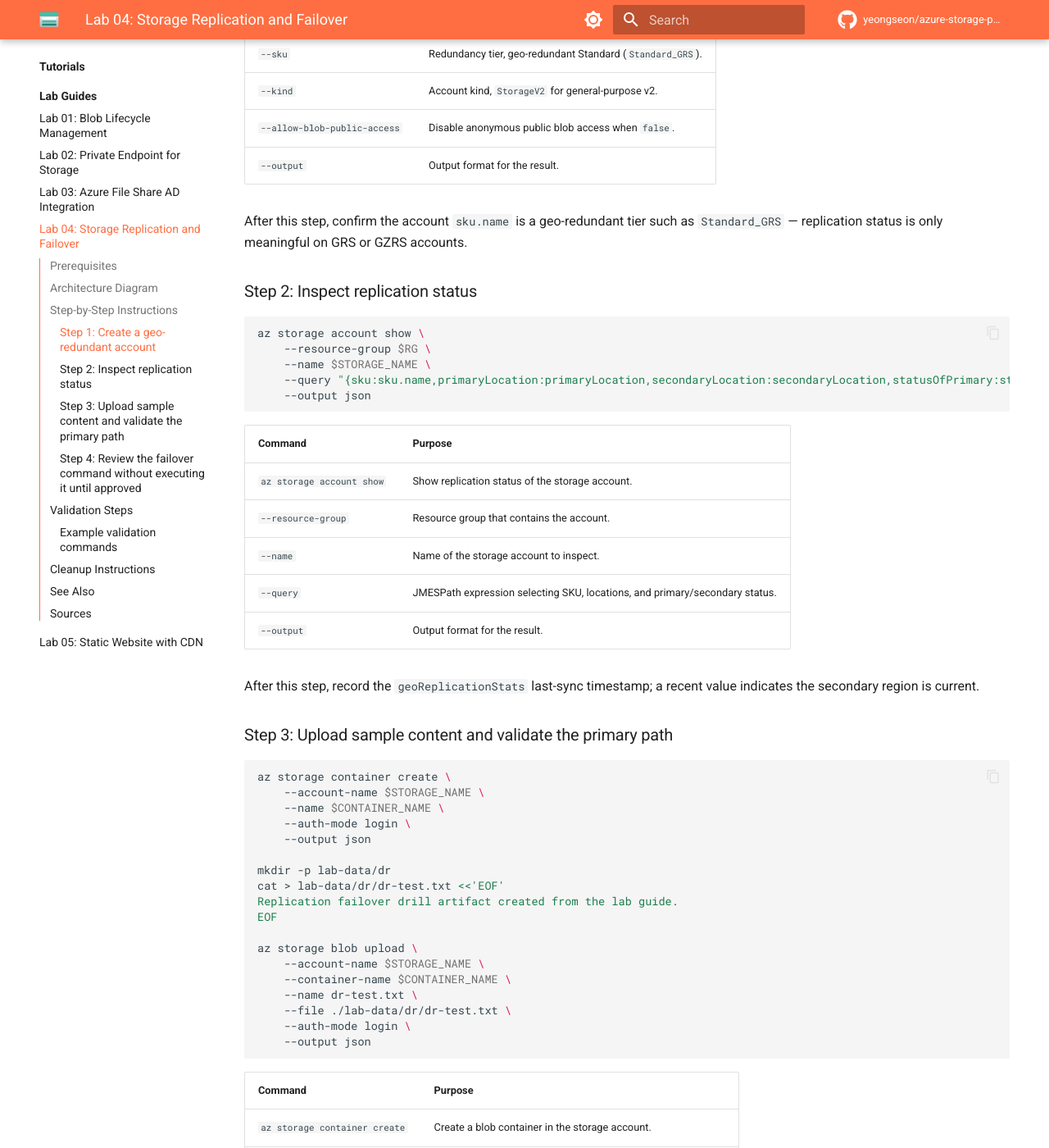
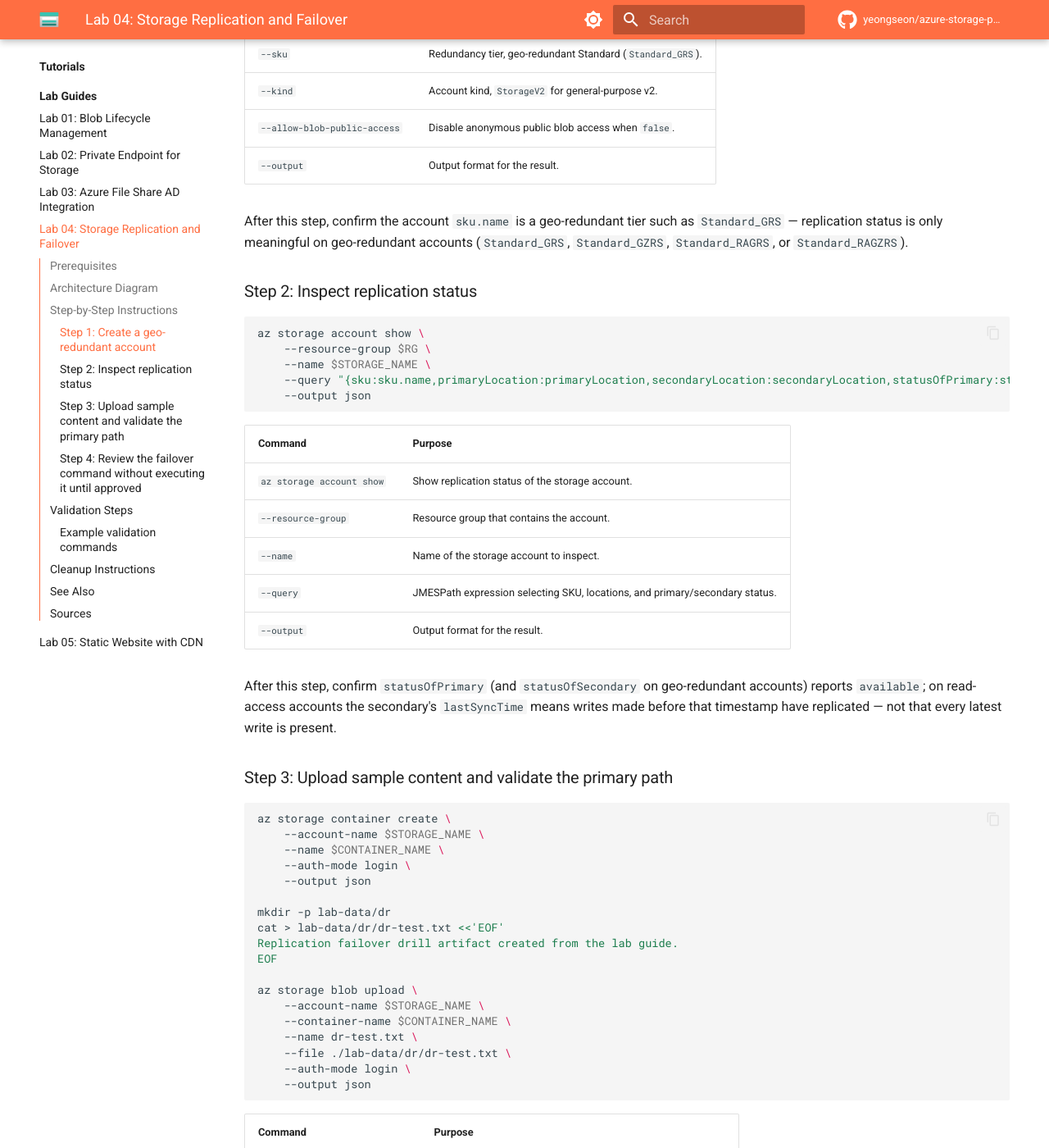
Before and after one commit to yeongseon/azure-storage-practical-guide, an MkDocs documentation site: the page built from docs/tutorials/lab-guides/lab-04-storage-replication-failover.md, in a window 1280 px wide and 1400 px high, scrolled down 1183 px. Shown: the whole window at 82% size. Built offline with MkDocs 1.6.1 and Material for MkDocs 9.7.7, drawn with Linux system fonts in a browser that asks for light colours; comment, search, counter and statistics services are not loaded.

Commit message:
docs: tighten lab-guide verification notes for Azure accuracy

```diff
--- a/docs/tutorials/lab-guides/lab-02-private-endpoint-storage.md
+++ b/docs/tutorials/lab-guides/lab-02-private-endpoint-storage.md
@@ -115,7 +115,7 @@ az network private-dns link vnet create \
 | `--output` | Output format for the result. |
 
 
-After this step, confirm the `privatelink.blob.core.windows.net` zone is linked to the VNet; without the link, name resolution to the private IP will silently fall back to the public endpoint.
+After this step, confirm the `privatelink.blob.core.windows.net` zone is linked to the VNet; without the link, the account FQDN keeps resolving to the public endpoint instead of the private IP (and connections fail outright when public network access is disabled).
 
 ### Step 3: Create the Private Endpoint
 
--- a/docs/tutorials/lab-guides/lab-04-storage-replication-failover.md
+++ b/docs/tutorials/lab-guides/lab-04-storage-replication-failover.md
@@ -66,7 +66,7 @@ az storage account create \
 | `--output` | Output format for the result. |
 
 
-After this step, confirm the account `sku.name` is a geo-redundant tier such as `Standard_GRS` — replication status is only meaningful on GRS or GZRS accounts.
+After this step, confirm the account `sku.name` is a geo-redundant tier such as `Standard_GRS` — replication status is only meaningful on geo-redundant accounts (`Standard_GRS`, `Standard_GZRS`, `Standard_RAGRS`, or `Standard_RAGZRS`).
 
 ### Step 2: Inspect replication status
 
@@ -87,7 +87,7 @@ az storage account show \
 | `--output` | Output format for the result. |
 
 
-After this step, record the `geoReplicationStats` last-sync timestamp; a recent value indicates the secondary region is current.
+After this step, confirm `statusOfPrimary` (and `statusOfSecondary` on geo-redundant accounts) reports `available`; on read-access accounts the secondary's `lastSyncTime` means writes made before that timestamp have replicated — not that every latest write is present.
 
 ### Step 3: Upload sample content and validate the primary path
 
--- a/docs/tutorials/lab-guides/lab-05-static-website-cdn.md
+++ b/docs/tutorials/lab-guides/lab-05-static-website-cdn.md
@@ -79,7 +79,7 @@ az storage blob service-properties update \
 | `--output` | Output format for the result. |
 
 
-After this step, record the primary static-website endpoint URL returned for the `$web` configuration — Step 3 fronts this origin with the CDN.
+After this step, record the primary static-website endpoint URL (`primaryEndpoints.web` on the storage account) — Step 3 fronts this origin with the CDN.
 
 ### Step 2: Upload the website files
 
```
Also changed, not shown: other parts of docs/tutorials/lab-guides/lab-02-private-endpoint-storage.md (+1 -1 lines), docs/tutorials/lab-guides/lab-03-azure-file-share-ad-integration.md (+1 -1 lines).
